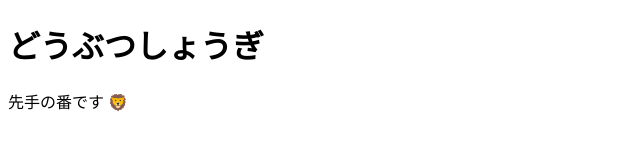
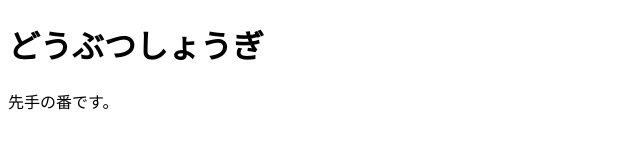
Before and after one commit to yukiknk/Animal-Shogi, a plain HTML site: page index.html in a window 1280 px wide. Shown: the full height of the page, 0-640 px from the left. Drawn offline with Linux system fonts and the light colour scheme.

Commit message:
Update index.html

```diff
--- a/index.html
+++ b/index.html
@@ -12,7 +12,7 @@
     <div id="board"></div>
 
     <!-- 手番表示 -->
-    <p id="turn-info">先手の番です 🦁</p>
+    <p id="turn-info">先手の番です。</p>
   </main>
 
   <!-- ゲームロジック & UI -->
```
